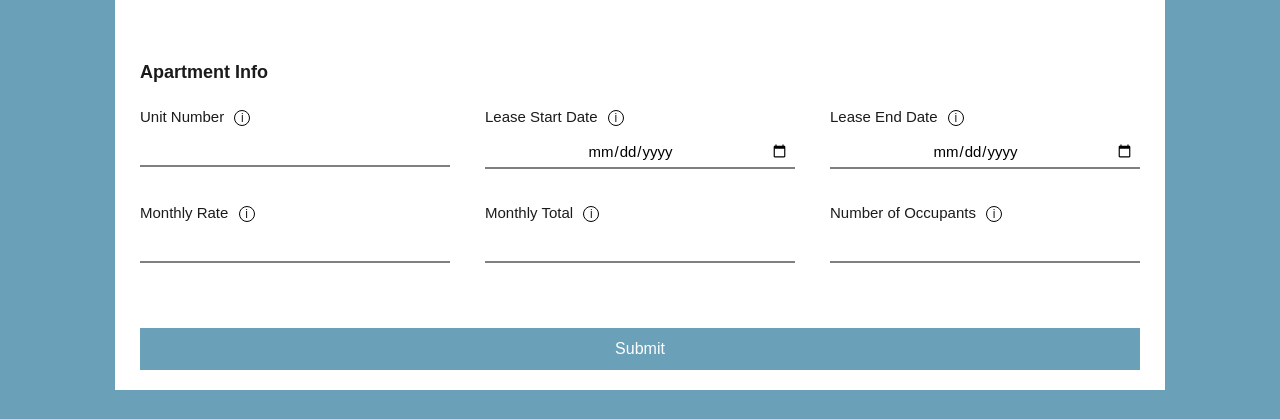
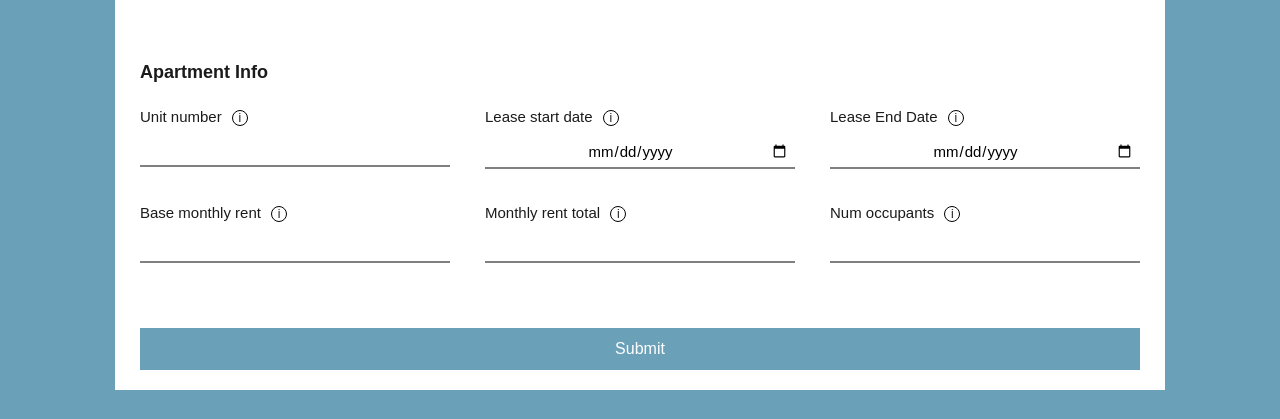
Before and after one commit to upgrayedd13/OpenTenant, a Flask app: template src/OpenTenant_app/templates/pages/register.html in a window 1280 px wide. Shown: the part 682-1101 px from the top of the page. Run offline with Flask 3, Linux system fonts and the light colour scheme; the template is opened without the code that fills it, so the values that code supplies are empty, except form fields; tables that the repository leaves empty hold one stand-in row (values such as "Sample post"); form fields are guessed from the names that the template uses; some libraries are stand-ins or nearby versions.

Commit message:
Starting to transition to using Flask forms.

```diff
--- a/src/OpenTenant_app/templates/components/_apartment_info_form.html
+++ b/src/OpenTenant_app/templates/components/_apartment_info_form.html
@@ -5,18 +5,18 @@
 
             <div class="register-group">
                 <label>
-                    Unit Number
+                    {{ form.unit_number.label.text }}
                     <span class="info-icon" data-tooltip="Why we collect this: Lorem ipsum dolor sit amet.">i</span>
                 </label>
-                <input id="unit_number" type="number" step="1">
+                {{ form.unit_number(class="form-control", step="1") }}
             </div>
 
             <div class="register-group">
                 <label>
-                    Lease Start Date
+                    {{ form.lease_start_date.label.text }}
                     <span class="info-icon" data-tooltip="Why we collect this: Lorem ipsum dolor sit amet.">i</span>
                 </label>
-                <input id="lease_start_date" type="date">
+                {{ form.lease_start_date(type="date") }}
             </div>
 
             <div class="register-group">
@@ -24,7 +24,7 @@
                     Lease End Date
                     <span class="info-icon" data-tooltip="Why we collect this: Lorem ipsum dolor sit amet.">i</span>
                 </label>
-                <input id="lease_end_date" type="date">
+                {{ form.lease_end_date(type="date") }}
             </div>
 
         </div>
@@ -33,26 +33,26 @@
 
             <div class="register-group">
                 <label>
-                    Monthly Rate
+                    {{ form.base_monthly_rent.label.text }}
                     <span class="info-icon" data-tooltip="Why we collect this: Lorem ipsum dolor sit amet.">i</span>
                 </label>
-                <input id="base_monthly_rent" type="number" step="0.01" min="0.00">
+                {{ form.base_monthly_rent() }}
             </div>
 
             <div class="register-group">
                 <label>
-                    Monthly Total
+                    {{ form.monthly_rent_total.label.text }}
                     <span class="info-icon" data-tooltip="Why we collect this: Lorem ipsum dolor sit amet.">i</span>
                 </label>
-                <input id="monthly_rent_total" type="number" step="0.01" min="0.00">
+                {{ form.monthly_rent_total() }}
             </div>
 
             <div class="register-group">
                 <label>
-                    Number of Occupants
+                    {{ form.num_occupants.label.text }}
                     <span class="info-icon" data-tooltip="Why we collect this: Lorem ipsum dolor sit amet.">i</span>
                 </label>
-                <input id="lease_num_occupants" type="number" step="1" min="1" required>
+                {{ form.num_occupants() }}
             </div>
         </div>
     </div>
```
Also changed, not shown: src/OpenTenant_app/account/apartment_info_form.py (added, +14 -0 lines), src/OpenTenant_app/account/routes.py (+12 -11 lines), src/OpenTenant_app/account/unit_number_validation.py (added, +20 -0 lines).
